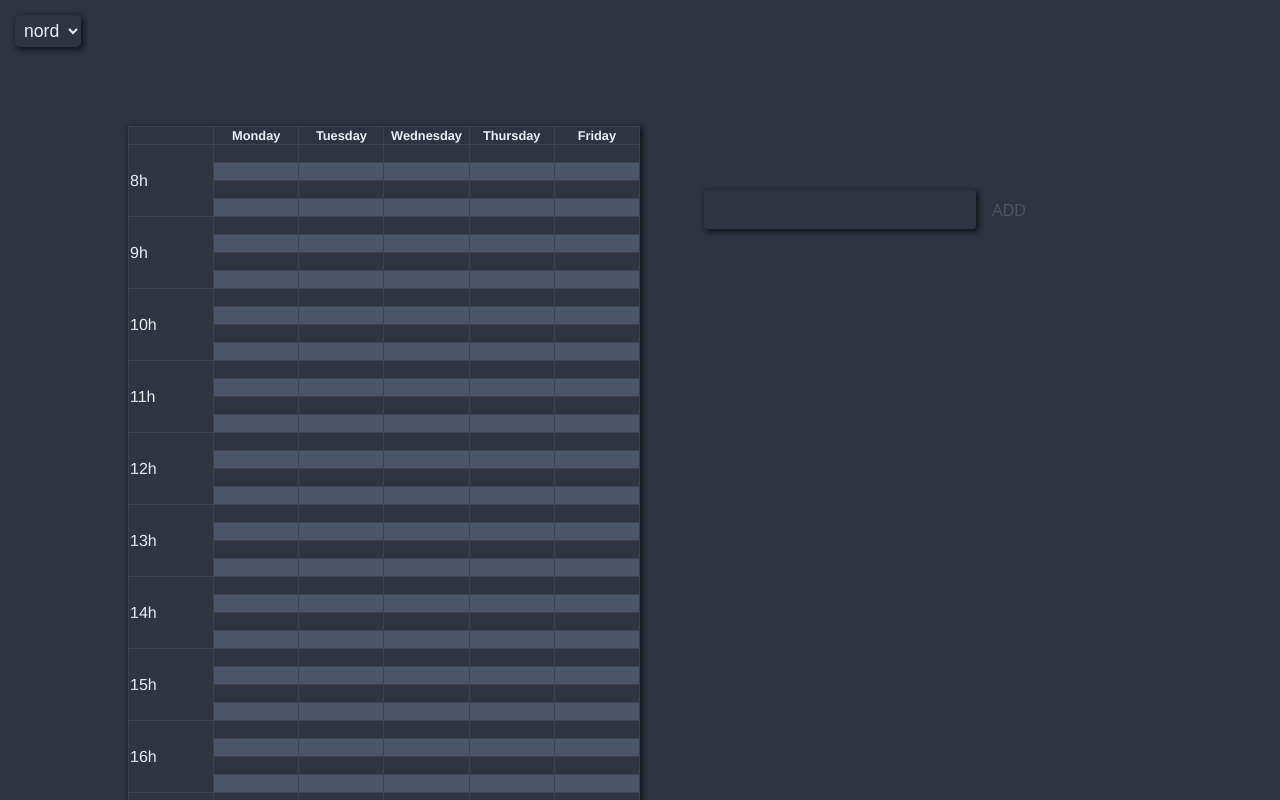
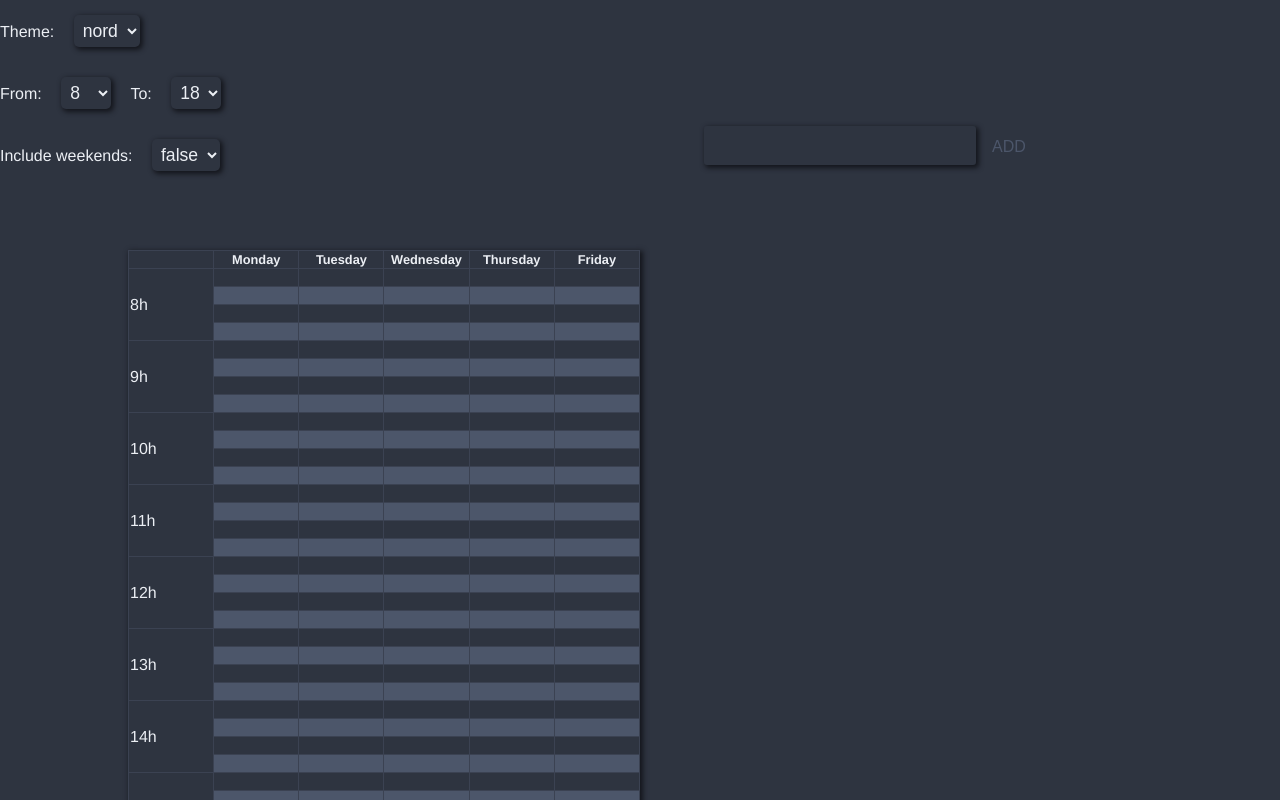
Before and after one commit to jfto23/superscheduler, a Vue app: page / in a window 1280 px wide. Shown: the top 800 px of the page. Built offline with nearby package versions, Linux system fonts and the light colour scheme.

Commit message:
added time option and include weekend option

```diff
--- a/src/App.vue
+++ b/src/App.vue
@@ -1,6 +1,7 @@
 <template>
   <div id="app" :class="theme">
-		<select id="theme-menu" v-model="theme">
+		Theme:
+		<select v-model="theme">
 			<option>nord</option>
 			<option>light</option>
 			<option>dark</option>
@@ -23,10 +24,22 @@ export default {
 	data() {
 		return {
 			theme: "nord"
+		}
+	},
 
+	watch: {
+		theme: function() {
+			localStorage["theme"] = this.theme;
 		}
+	},
 
-	}
+	mounted() {
+		if (localStorage.getItem("theme")) {
+			this.theme = localStorage.getItem("theme");
+		}
+	},
+
+
 
 
 
@@ -67,7 +80,7 @@ export default {
 	--border-color: #303030;
 }
 
-#theme-menu {
+select {
 	margin: 15px;
 	background-color: var(--main-color);
 	border: none;
@@ -76,8 +89,21 @@ export default {
 	font-size: 1.10rem;
 	border-radius: 5px;
 	padding: 5px;
+}
 
+a {
+	margin: 15px;
+	background-color: var(--main-color);
+	border: none;
+	box-shadow: 2px 2px 5px 1px #14161c;
+	color: var(--font-color);
+	font-size: 1.10rem;
+	border-radius: 5px;
+	padding: 5px;
+	text-decoration: none;
 }
+
+
 
 #app {
   font-family: Avenir, Helvetica, Arial, sans-serif;
--- a/src/components/TheSchedule.vue
+++ b/src/components/TheSchedule.vue
@@ -1,4 +1,40 @@
 <template>
+	<div>
+		From: <select v-model.number="startTime">
+			<option>0</option>
+			<option>1</option>
+			<option>2</option>
+			<option>3</option>
+			<option>4</option>
+			<option>5</option>
+			<option>6</option>
+			<option>7</option>
+			<option>8</option>
+			<option>9</option>
+			<option>10</option>
+			<option>11</option>
+		</select>
+		To: <select v-model.number="endTime">
+			<option>12</option>
+			<option>13</option>
+			<option>14</option>
+			<option>15</option>
+			<option>16</option>
+			<option>17</option>
+			<option>18</option>
+			<option>19</option>
+			<option>20</option>
+			<option>21</option>
+			<option>22</option>
+			<option>23</option>
+		</select>
+		<div>
+			Include weekends:
+			<select v-model="includeWeekends">
+				<option>false</option>
+				<option>true</option>
+			</select>
+		</div>
 		<div class=schedule>
 			<table @mousedown.left="addToggleOn" @mouseup.left="addToggleOff"
 			@mousedown.right="removeToggleOn" @mouseup.right="removeToggleOff"
@@ -12,9 +48,9 @@
 					</tr>
 				</thead>
 				<tbody>
-				<tr v-for="time_index in 40" :key="time_index">
+					<tr v-for="time_index in (endTime-startTime)*4" :key="time_index">
 						<td class=hour v-if="(time_index-1) % 4 === 0" rowspan="4">
-						{{ 8 +((time_index-1) / 4)}}h</td>
+							{{ startTime +((time_index-1) / 4)}}h</td>
 						<td
 							v-for="(day, day_index) in week"
 							:key="day_index"
@@ -25,6 +61,7 @@
 
 				</tbody>
 			</table>
+		</div>
 	</div>
 </template>
 
@@ -43,12 +80,25 @@ export default {
 
 	data() {
 		return {
-			week: ["Monday", "Tuesday", "Wednesday", "Thursday", "Friday"],
-			times: [8,9,11,12,13,14,15,16,17],
+			startTime: 8,
+			endTime: 18,
 			addToggle: false,
 			removeToggle: false,
+			includeWeekends: "false",
 		}
 
+	},
+
+	computed: {
+		week: function() {
+			if (this.includeWeekends === "false") {
+				return ["Monday", "Tuesday", "Wednesday", "Thursday", "Friday"];
+			}
+			else {
+				return ["Monday", "Tuesday", "Wednesday", "Thursday",
+					"Friday", "Saturday","Sunday"];
+			}
+		}
 	},
 
 
```
Lines whose indentation alone changed are shown as unchanged.
